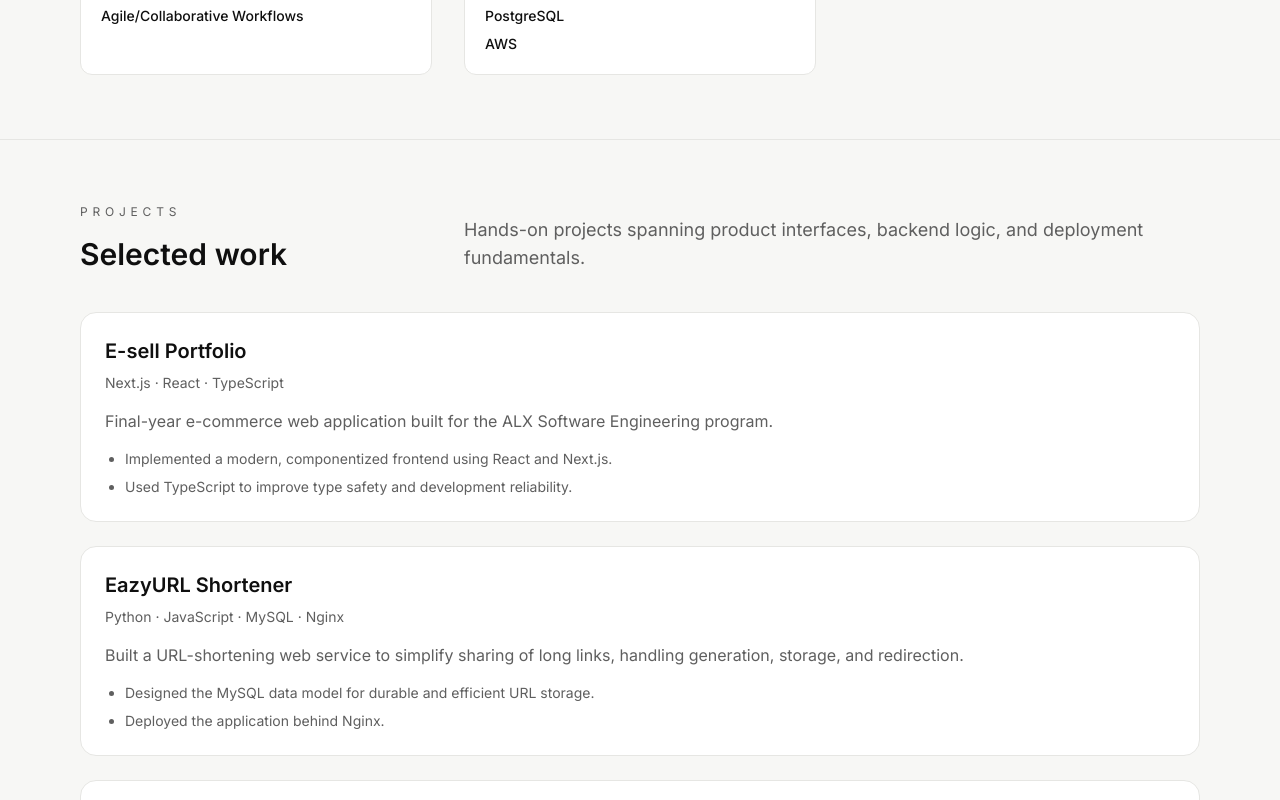
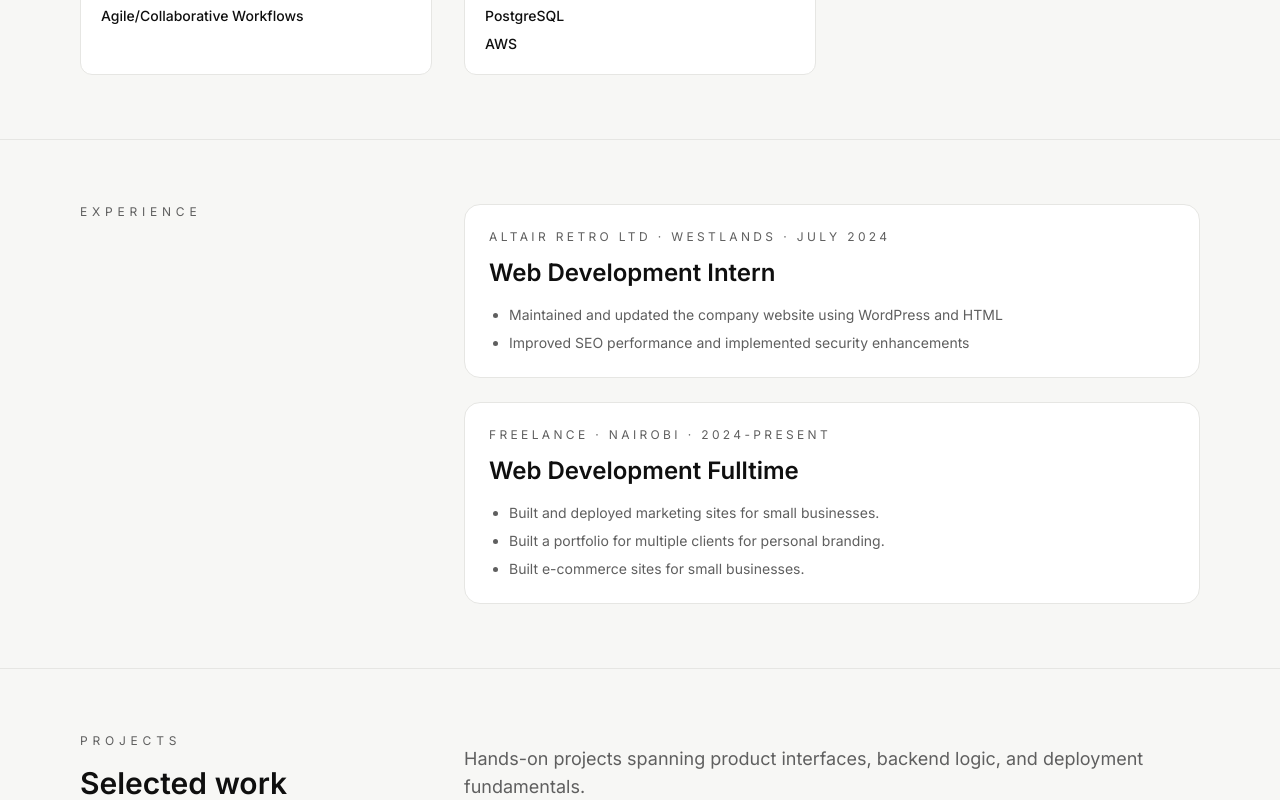
Before and after one commit to 001-sketch/Resume, a Next.js app: page / in a window 1280 px wide. Shown: the part 1460-2260 px from the top of the page. Built offline with nearby package versions, Linux system fonts and the light colour scheme.

Commit message:
feat: add experience section and update resume email
Co-authored-by: 001-sketch <123306888+001-sketch@users.noreply.github.com>

```diff
--- a/components/ui/portfolio-hero.tsx
+++ b/components/ui/portfolio-hero.tsx
@@ -33,9 +33,33 @@ const SKILL_GROUPS = [
 ];
 
 const SOCIALS = [
-  { label: "Email", href: "mailto:mikechege93@gmail.com" },
+  { label: "Email", href: "mailto:mikechege171@gmail.com" },
   { label: "LinkedIn", href: "https://www.linkedin.com/in/mike-c-71872a270" },
   { label: "GitHub", href: "https://github.com/Mike-chege" },
+];
+
+const EXPERIENCE_ENTRIES = [
+  {
+    company: "Altair Retro Ltd",
+    location: "Westlands",
+    role: "Web Development Intern",
+    period: "July 2024",
+    highlights: [
+      "Maintained and updated the company website using WordPress and HTML",
+      "Improved SEO performance and implemented security enhancements",
+    ],
+  },
+  {
+    company: "Freelance",
+    location: "Nairobi",
+    role: "Web Development Fulltime",
+    period: "2024-Present",
+    highlights: [
+      "Built and deployed marketing sites for small businesses.",
+      "Built a portfolio for multiple clients for personal branding.",
+      "Built e-commerce sites for small businesses.",
+    ],
+  },
 ];
 
 export default function PortfolioHero() {
@@ -112,7 +136,7 @@ export default function PortfolioHero() {
                 </p>
                 <ul className="mt-4 space-y-2 text-sm text-[color:var(--muted)]">
                   <li>Location: Kenya</li>
-                  <li>Email: mikechege93@gmail.com</li>
+                  <li>Email: mikechege171@gmail.com</li>
                   <li>Open to full-stack engineering roles</li>
                 </ul>
               </div>
@@ -167,6 +191,29 @@ export default function PortfolioHero() {
                     ))}
                   </ul>
                 </div>
+              ))}
+            </div>
+          </div>
+        </section>
+
+        <section className="border-t border-[color:var(--border)] py-16">
+          <div className="mx-auto grid max-w-6xl gap-8 px-4 md:grid-cols-12">
+            <div className="md:col-span-4">
+              <p className="text-xs uppercase tracking-[0.4em] text-[color:var(--muted)]">Experience</p>
+            </div>
+            <div className="space-y-6 md:col-span-8">
+              {EXPERIENCE_ENTRIES.map((entry) => (
+                <article key={`${entry.company}-${entry.role}`} className="rounded-2xl border border-[color:var(--border)] bg-white p-6">
+                  <p className="text-xs uppercase tracking-[0.28em] text-[color:var(--muted)]">
+                    {entry.company} · {entry.location} · {entry.period}
+                  </p>
+                  <h2 className="mt-3 text-2xl font-semibold">{entry.role}</h2>
+                  <ul className="mt-4 list-disc space-y-2 pl-5 text-sm text-[color:var(--muted)]">
+                    {entry.highlights.map((highlight) => (
+                      <li key={highlight}>{highlight}</li>
+                    ))}
+                  </ul>
+                </article>
               ))}
             </div>
           </div>
@@ -245,10 +292,10 @@ export default function PortfolioHero() {
               </div>
               <div className="space-y-4">
                 <a
-                  href="mailto:mikechege93@gmail.com"
+                  href="mailto:mikechege171@gmail.com"
                   className="inline-flex items-center gap-2 rounded-sm text-sm font-semibold text-[color:var(--accent)] transition-colors duration-200 hover:text-[color:var(--foreground)] focus-visible:outline-2 focus-visible:outline-offset-2 focus-visible:outline-[color:var(--accent)]"
                 >
-                  mikechege93@gmail.com
+                  mikechege171@gmail.com
                   <ArrowUpRight size={14} />
                 </a>
                 <div className="flex flex-wrap gap-4 text-xs uppercase tracking-[0.28em] text-[color:var(--muted)]">
```
